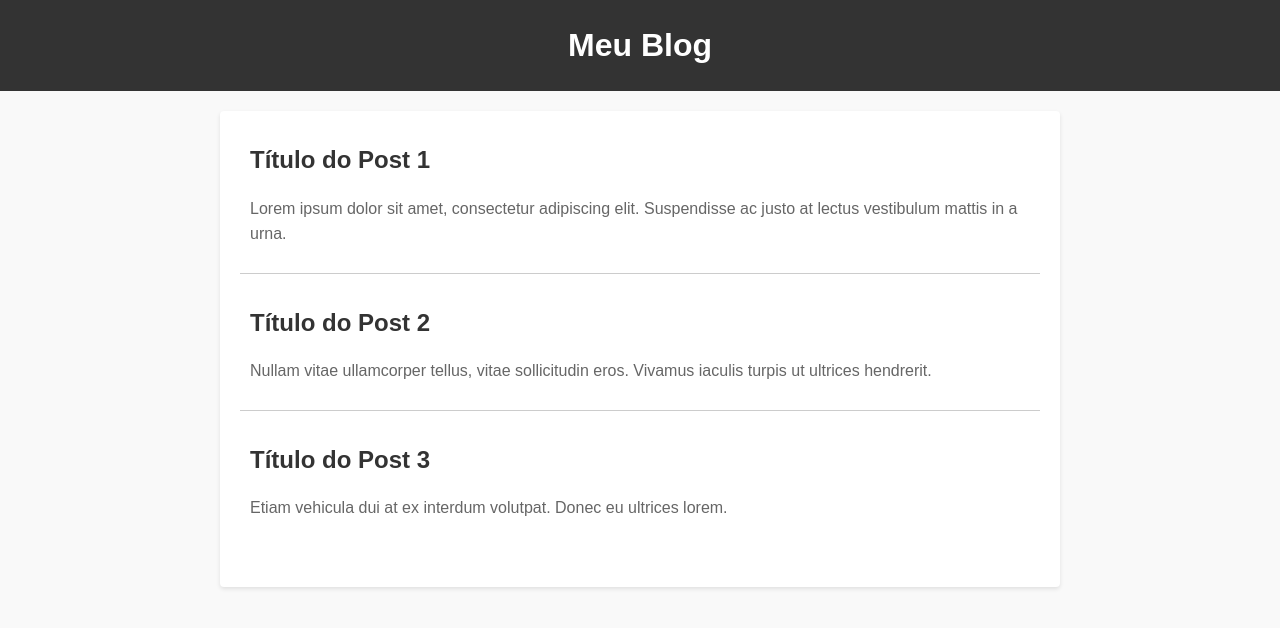
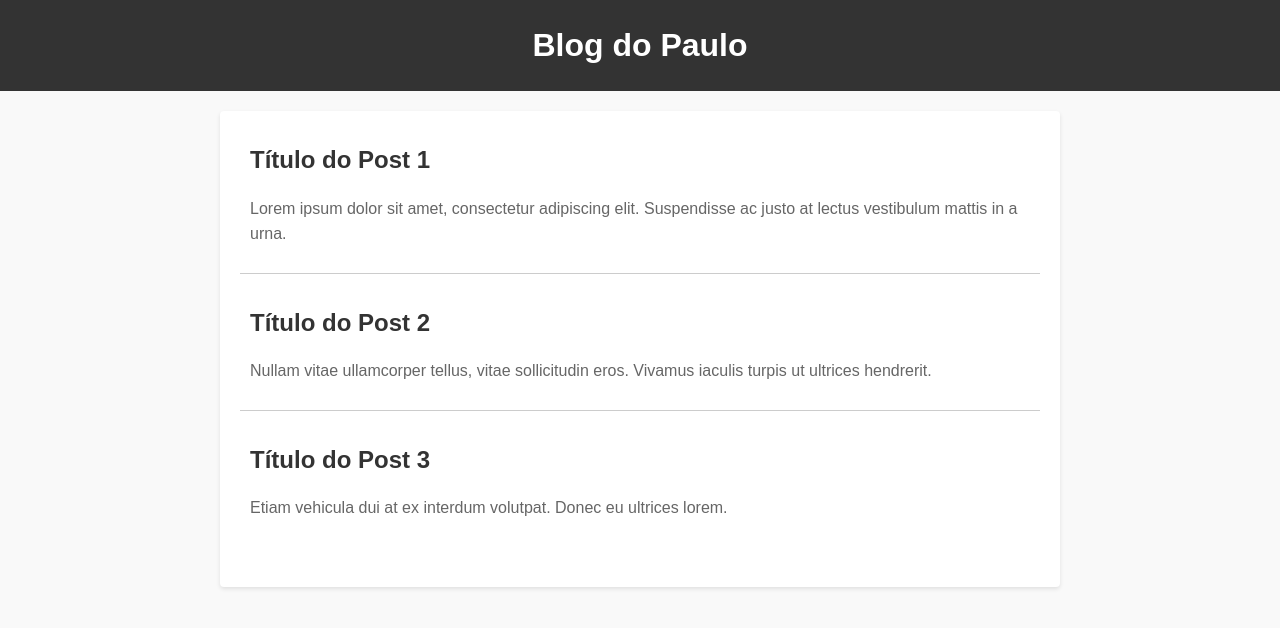
Before and after one commit to Paulo207/Modulo_20_e-mails_HTML, a plain HTML site: page index.html in a window 1280 px wide. Drawn offline with Linux system fonts and the light colour scheme.

Commit message:
commit inicial

```diff
--- a/index.html
+++ b/index.html
@@ -53,7 +53,7 @@
 </head>
 <body>
 <header>
-    <h1>Meu Blog</h1>
+    <h1>Blog do Paulo</h1>
 </header>
 
 <div class="post-container">
```
